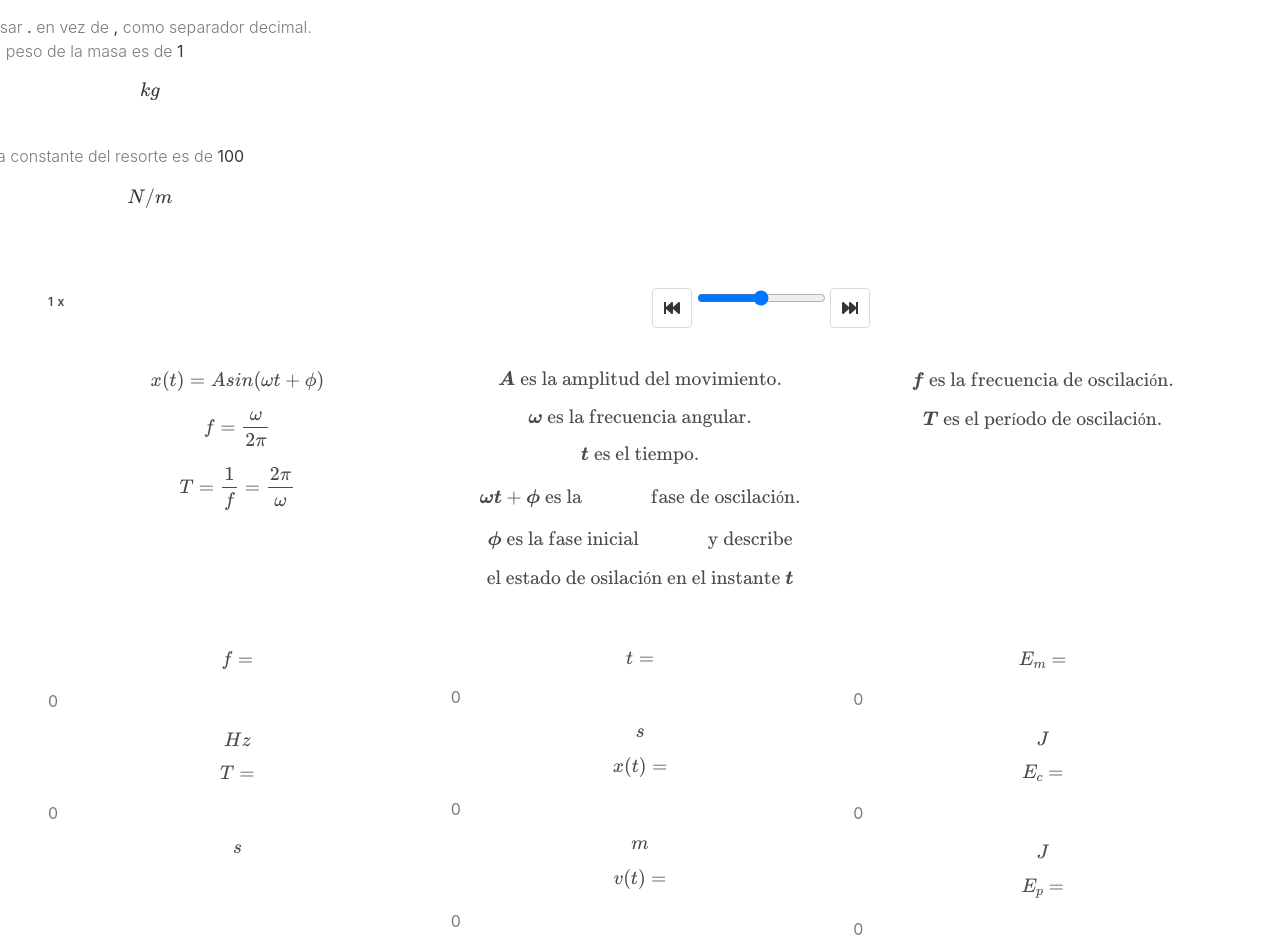
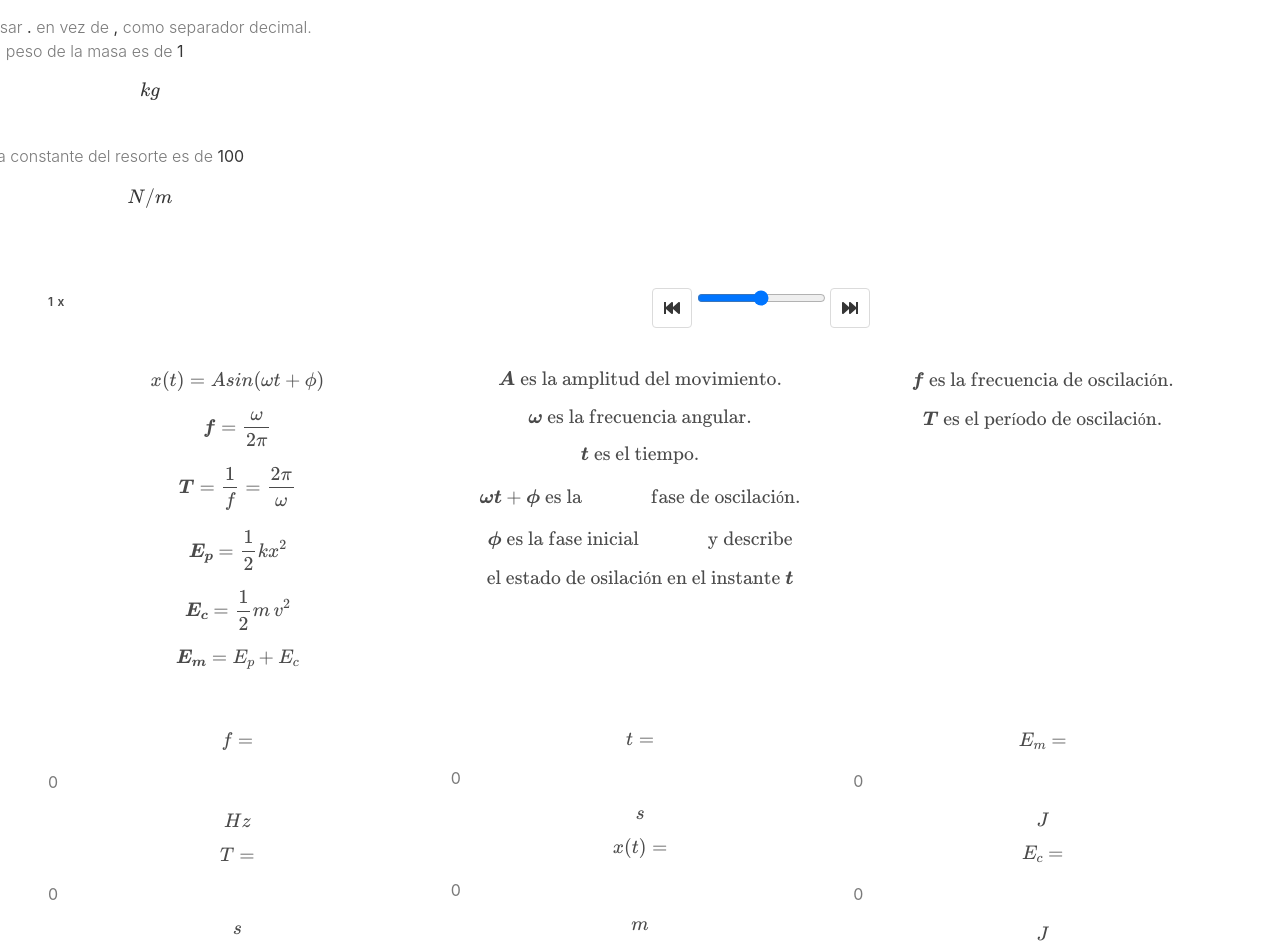
Before and after one commit to iamzapata/movimientoarmonicosimple, a website: page dist/index.html in a window 1280 px wide. Shown: the part 153-1100 px from the top of the page. Drawn offline with nearby package versions, Linux system fonts and the light colour scheme.

Commit message:
Agregar ecuaciones de enrgia

```diff
--- a/dist/index.html
+++ b/dist/index.html
@@ -83,8 +83,12 @@
           </div>
           <div class="columns">
             <div class="column">
-              \[x(t)= Asin(\omega t + \phi)\] \[f=\frac {\omega }{2\pi}\]
-              \[T=\frac {1}{f}=\frac {2\pi}{\omega}\]
+              \[x(t)= Asin(\omega t + \phi)\]
+              \[\boldsymbol{f}=\frac {\omega }{2\pi}\]
+              \[\boldsymbol{T}=\frac {1}{f}=\frac {2\pi}{\omega}\]
+              \[\boldsymbol{E_{p}}={\frac {1}{2}}kx^{2}\]
+              \[{\boldsymbol{ E_{c}}={\frac {1}{2}}m\,v^{2}}\]
+              \[\boldsymbol{E_{m}}=E_{p}+E_{c}\]
             </div>
             <div class="column">
               \[\boldsymbol{A} \text{ es la amplitud del movimiento.} \]
```
